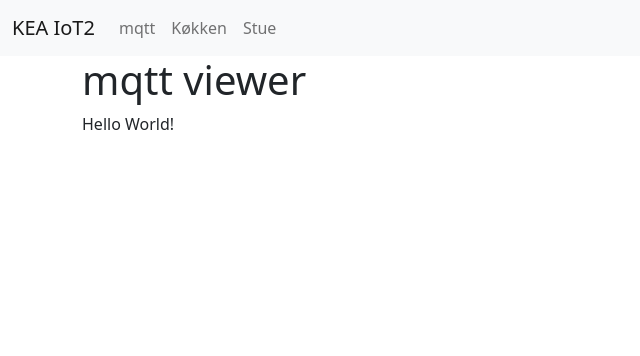
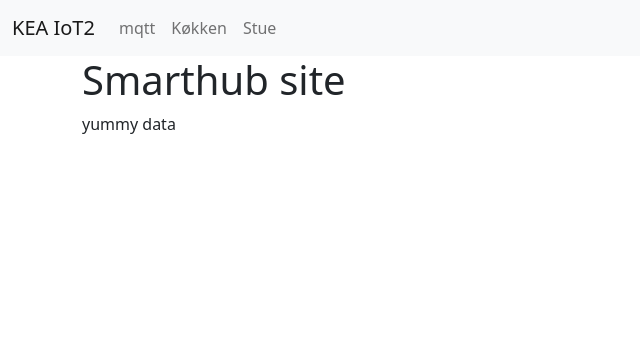
Before and after one commit to GhostriderDK/IoT-2_smarthome, a Flask app: page /mqtt in a window 1280 px wide. Shown: the top 356 px of the page, without its empty margins (0-640 px from the left). Run offline with Flask 3, Linux system fonts and the light colour scheme.

Commit message:
hub sketch

```diff
--- a/AzureVM/flask_app/templates/mqtt.html
+++ b/AzureVM/flask_app/templates/mqtt.html
@@ -1,6 +1,6 @@
 {% extends 'base.html' %}
 
 {% block content %}
-    <h1>{% block title %} mqtt viewer {% endblock %}</h1>
-    <p>Hello World!</p>
+    <h1>{% block title %} Smarthub site {% endblock %}</h1>
+    <p>yummy data</p>
 {% endblock %}
```
Also changed, not shown: AzureVM/flask_app/app.py (+9 -0 lines).
